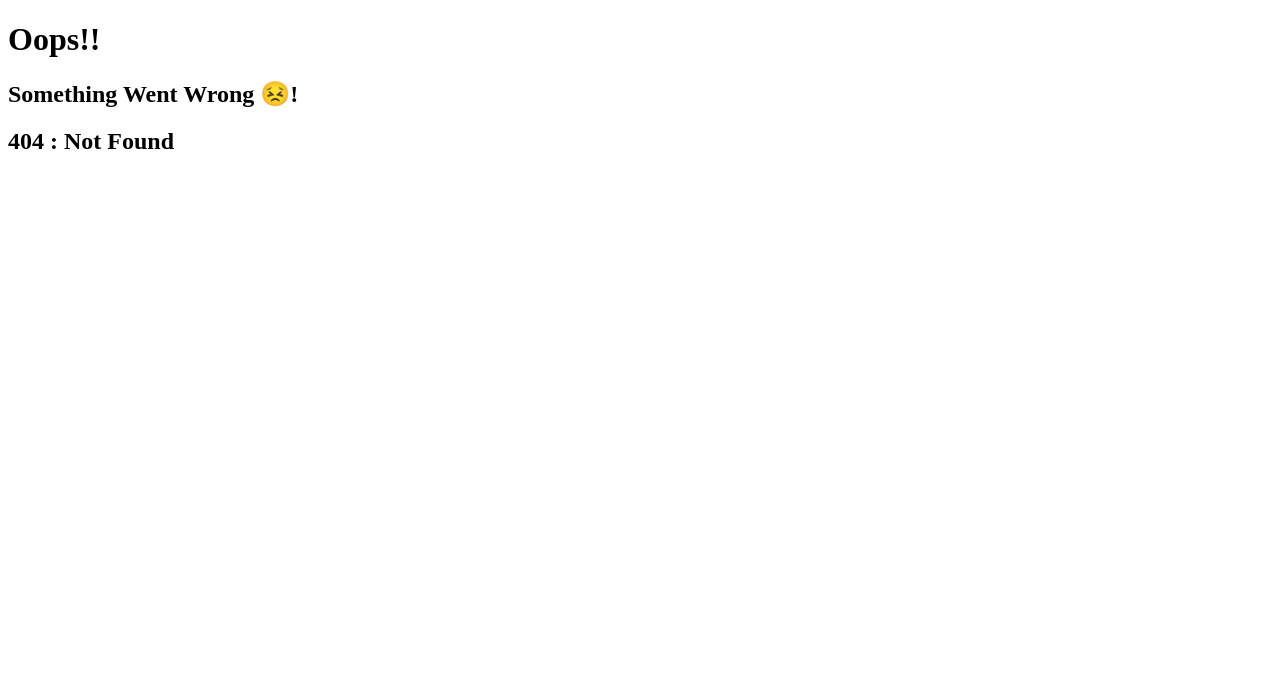
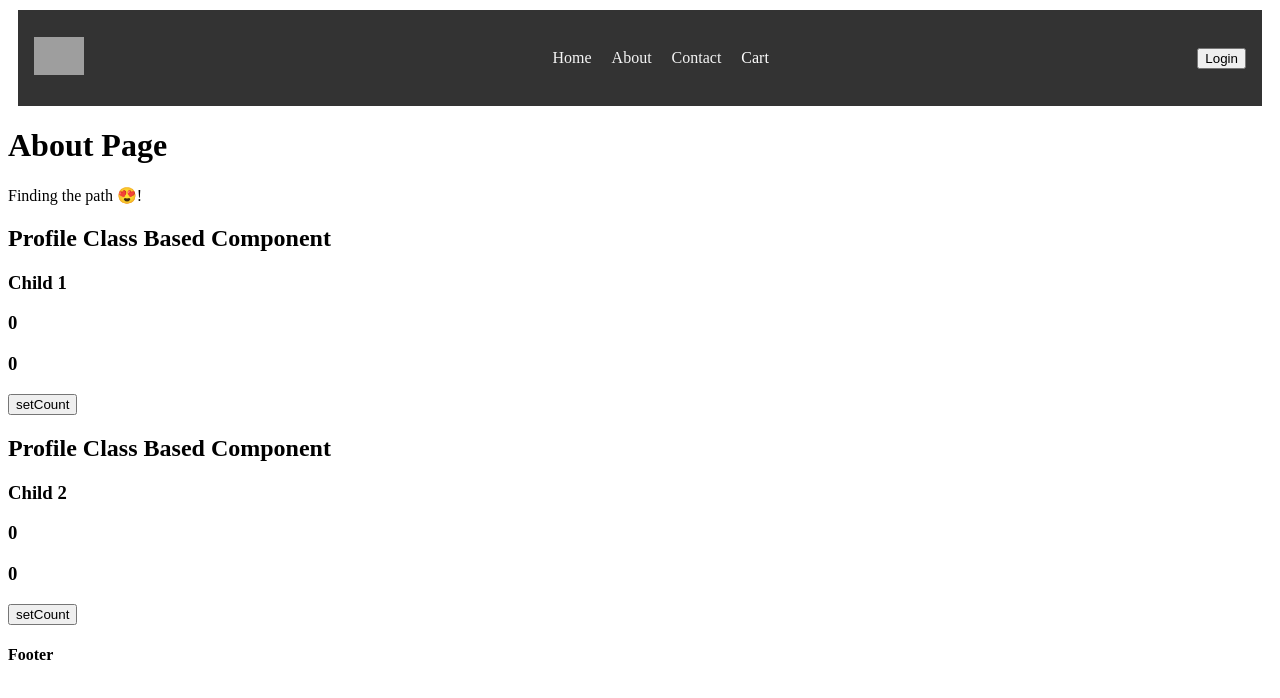
Before and after one commit to Ishanz0/Namaste-React, a React (Vite) app: page /About/profile in a window 1280 px wide. Before the commit this address had no page. Shown: the top 698 px of the page. Built offline with nearby package versions, Linux system fonts and the light colour scheme; grey boxes are pictures that could not be loaded.

Commit message:
Class based components

```diff
--- a/index.css
+++ b/index.css
@@ -126,6 +126,7 @@
     background-color: #f5f5f5;
     padding: 20px;
     border-radius: 10px;
+    margin: 10px;
 }
 
 .menu-name {
--- a/src/components/About.js
+++ b/src/components/About.js
@@ -1,10 +1,32 @@
-const About = () => {
+import { Outlet } from "react-router-dom";
+import Profile from "./ProfileClass";
+import ProfileFunction from "./Profile";
+import React from "react";
+
+class About extends React.Component {
+
+    constructor(props) {
+        super(props);
+        console.log("Parent - constructing");
+    }
+
+    componentDidMount() {
+        console.log("Parent - componentDidMount");
+    }
+
+    render() {
+        console.log("Parent - rendering");
         return (
             <div>
                 <h1> About Page </h1>
                 <p> Finding the path 😍! </p>
+                {/* <Outlet /> */}
+                {/* <ProfileFunction name={"Ishan"}/>    */}
+                <Profile name={"Child 1"}/>
+                <Profile name={"Child 2"}/>
             </div>
         )
     }
+}
 
 export default About;
--- /dev/null
+++ b/src/components/Profile.js
@@ -0,0 +1,28 @@
+import { useEffect, useState } from "react";
+
+const Profile = (props) => {
+
+    const [count, setCount] = useState(0);
+    const [count2, setCount2] = useState(0);
+
+    useEffect(() => {
+        // API Calls
+    }, [])
+
+    return (
+        <div>
+            <h2> Profile Functional Component </h2>
+            <h3> {props.name} </h3>
+            <h3> {count} </h3>
+            <h3> {count2} </h3>
+            <button onClick={
+                () => {
+                    setCount(count+1);
+                    setCount2(count2+2);
+                }
+            }> Count </button>
+        </div>
+    )
+}
+
+export default Profile;
--- /dev/null
+++ b/src/components/ProfileClass.js
@@ -0,0 +1,44 @@
+import React from "react";
+
+class Profile extends React.Component {
+
+    constructor(props) {
+        // always call super(props) here
+        super(props);
+
+        // create state variables over here
+        this.state = {
+            count: 0,
+            count2: 0,
+        }
+
+        console.log("Constructor " + this.props.name);
+    }
+
+    componentDidMount() {
+        // API Calls
+        console.log("ComponentDIdMount " + this.props.name);
+    }
+
+    render() {
+        console.log("Rendering " + this.props.name);
+        return (
+            <div>
+                <h2> Profile Class Based Component </h2>
+                <h3> {this.props.name} </h3>
+                <h3> {this.state.count} </h3>
+                <h3> {this.state.count2} </h3>
+                <button onClick={
+                    // we do not mutate state directly
+                    // never do this.state = something
+                    () => this.setState({
+                        count: this.state.count + 1,
+                        count2: this.state.count2 + 2
+                    })
+                }> setCount </button>
+            </div>
+        )
+    }
+}
+
+export default Profile;
--- a/src/components/RestaurantMenu.js
+++ b/src/components/RestaurantMenu.js
@@ -25,7 +25,7 @@ const RestaurantMenu = () => {
         ) : (
         <div className="menu">
             <div className="menu-name"> {restaurant?.name} </div>
-            <img src={img_cdn_url + restaurant?.cloudinaryImageId} className="menu-image"/>
+            <img src={restaurant?.cloudinaryImageId && img_cdn_url + restaurant?.cloudinaryImageId} className="menu-image"/>
             <div className="menu-rating"> {restaurant?.avgRating} stars</div>
             <div className="menu-price"> {restaurant?.costForTwoMsg} </div>
         <div className="menu-list">
```
Also changed, not shown: src/App.js (+6 -1 lines). Lines whose indentation alone changed are shown as unchanged.
